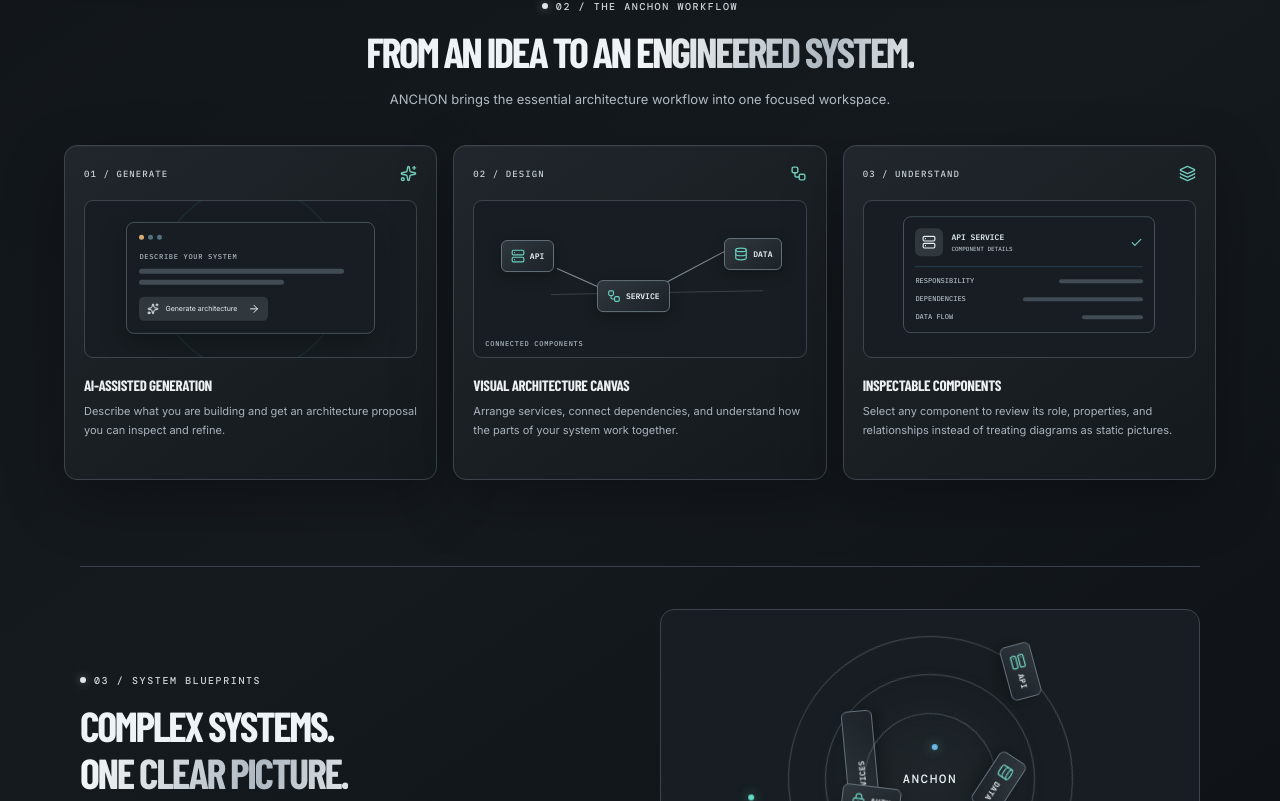
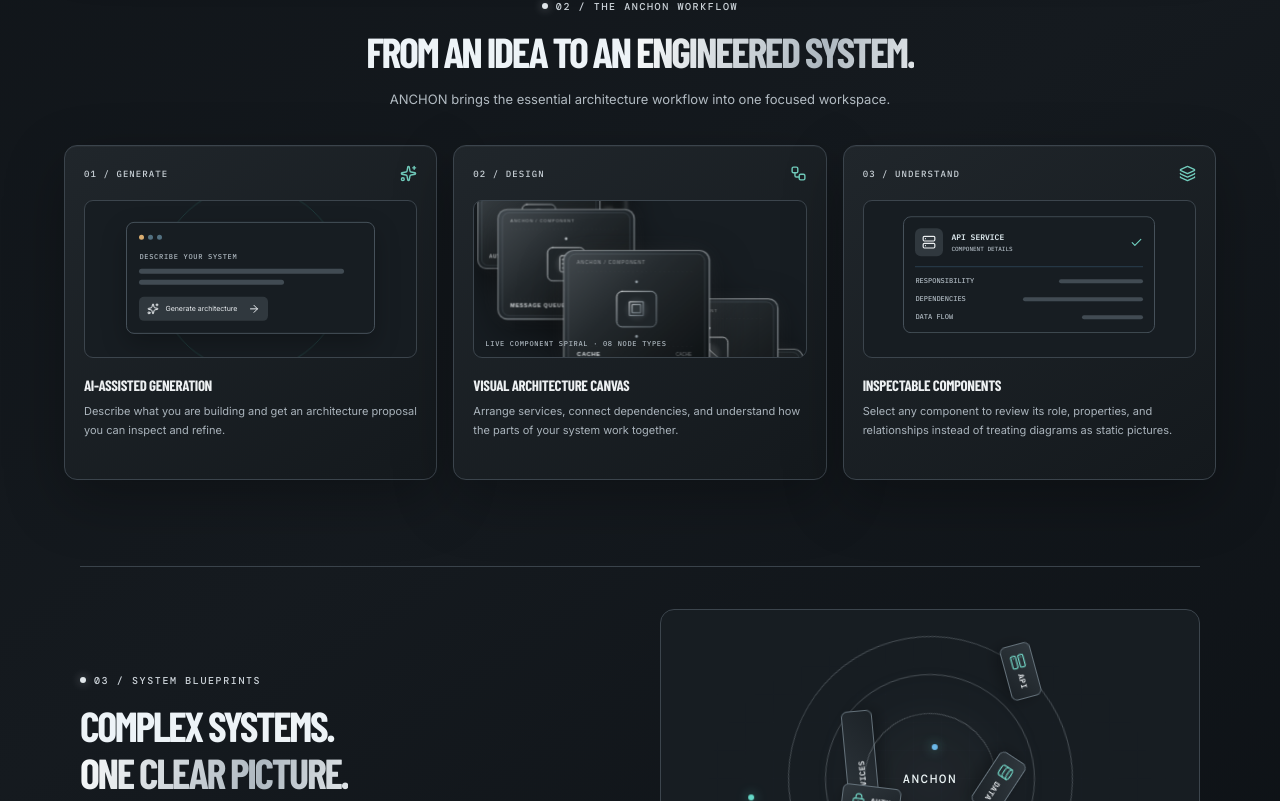
Before and after one commit to raghul0610/breachx, a React (Vite) app: page / in a window 1280 px wide. Shown: the part 1079-1880 px from the top of the page. Built offline with nearby package versions, Linux system fonts and the light colour scheme; no server answers; a web font is replaced by a local one.

Commit message:
feat: showcase architecture nodes in infinite spiral

```diff
--- a/src/components/InteractiveArchitectureLanding.tsx
+++ b/src/components/InteractiveArchitectureLanding.tsx
@@ -1,5 +1,6 @@
 import { AnchonLogo } from "./AnchonLogo";
 import LiquidChrome from "./LiquidChrome";
+import InfiniteSpiral from "./InfiniteSpiral";
 import { useEffect, useState } from "react";
 import {
   ArrowDownRight, ArrowRight, Check, CircleDot, Database, GitBranch,
@@ -191,7 +192,35 @@ export function InteractiveArchitectureLanding({ onOpenDesigner }: { onOpenDesig
           </article>
           <article className="iad-feature-card">
             <div className="iad-feature-card-top"><span>02 / DESIGN</span><Workflow size={17} /></div>
-            <div className="iad-feature-visual iad-mini-canvas" aria-hidden="true"><div className="iad-mini-edge edge-one" /><div className="iad-mini-edge edge-two" /><div className="iad-mini-edge edge-three" /><span className="iad-mini-node node-one"><Server size={14} /> API</span><span className="iad-mini-node node-two"><Workflow size={14} /> SERVICE</span><span className="iad-mini-node node-three"><Database size={14} /> DATA</span><span className="iad-mini-canvas-caption">CONNECTED COMPONENTS</span></div>
+            <div className="iad-feature-visual iad-mini-canvas iad-mini-spiral" aria-label="Animated spiral of ANCHON architecture component illustrations">
+              <InfiniteSpiral
+                className="iad-feature-spiral"
+                items={[
+                  { id: "api-gateway", src: "/architecture-nodes/api-gateway.svg", alt: "API gateway component" },
+                  { id: "application-service", src: "/architecture-nodes/application-service.svg", alt: "Application service component" },
+                  { id: "database", src: "/architecture-nodes/database.svg", alt: "Database component" },
+                  { id: "authentication", src: "/architecture-nodes/authentication.svg", alt: "Authentication component" },
+                  { id: "message-queue", src: "/architecture-nodes/message-queue.svg", alt: "Message queue component" },
+                  { id: "cache", src: "/architecture-nodes/cache.svg", alt: "Cache component" },
+                  { id: "load-balancer", src: "/architecture-nodes/load-balancer.svg", alt: "Load balancer component" },
+                  { id: "microservices", src: "/architecture-nodes/microservices.svg", alt: "Microservices component" },
+                ]}
+                animationMode="all"
+                speed={0.28}
+                radius={132}
+                cardWidth={124}
+                cardHeight={100}
+                verticalSpacing={50}
+                perspective={950}
+                cardRadius={9}
+                centerScale={1.18}
+                edgeBlur={2.5}
+                cardsPerTurn={8}
+                pauseOnHover
+                grayscale={0.12}
+              />
+              <span className="iad-mini-canvas-caption">LIVE COMPONENT SPIRAL · 08 NODE TYPES</span>
+            </div>
             <h3>Visual architecture canvas</h3><p>Arrange services, connect dependencies, and understand how the parts of your system work together.</p>
           </article>
           <article className="iad-feature-card">
```
